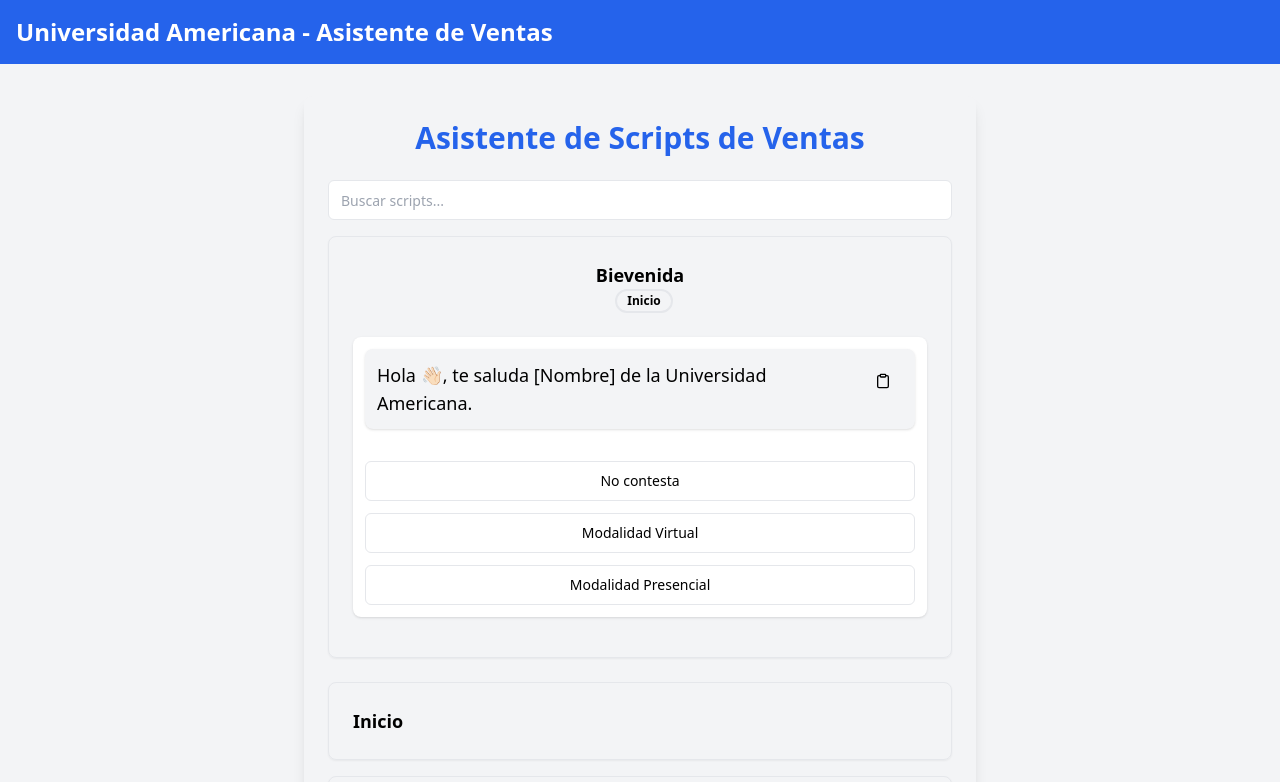
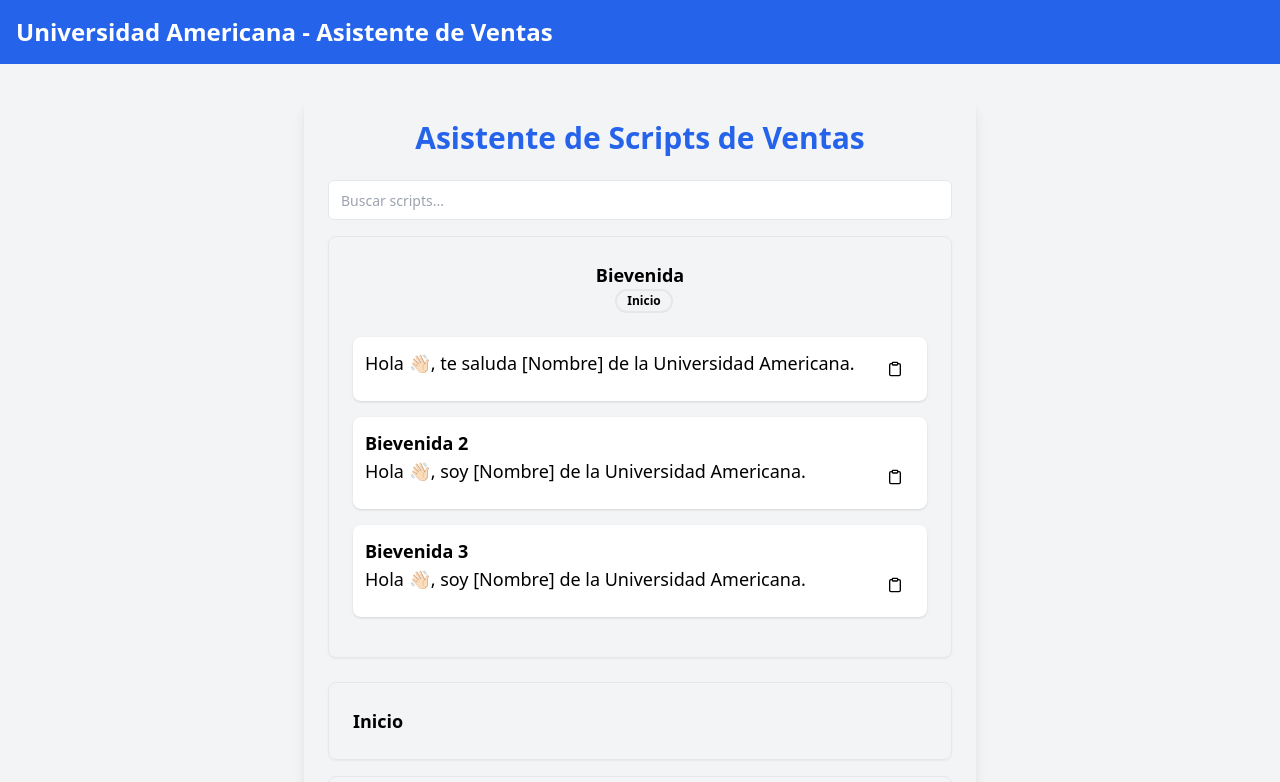
Before and after one commit to janparkio/ua-gd-sales-script-assistant, a Next.js app: page / in a window 1280 px wide. Shown: the top 782 px of the page. Built offline with nearby package versions, Linux system fonts and the light colour scheme.

Commit message:
added Render Messages for Non-Series

```diff
--- a/components/SalesScriptAssistant.tsx
+++ b/components/SalesScriptAssistant.tsx
@@ -70,6 +70,44 @@
   };
 
   const renderMessages = () => {
+    if (!step.series) {
+      const categoryScripts = Object.values(scriptData).filter(script => script.category === step.category);
+      return categoryScripts.map((script, index) => (
+        <div key={index} className="mb-4 p-3 bg-white rounded-lg shadow">
+          {index === 0 ? (
+            <div className="flex justify-between items-start">
+              <ReactMarkdown className="text-lg prose">{script.messages}</ReactMarkdown>
+              <Button
+                variant="ghost"
+                size="icon"
+                onClick={() => copyToClipboard(script.messages)}
+                aria-label="Copiar al portapapeles"
+                className="icon-hover-animation"
+              >
+                <Clipboard className="h-4 w-4" />
+              </Button>
+            </div>
+          ) : (
+            <>
+              <div className="font-bold text-lg">{script.title}</div>
+              <div className="flex justify-between items-start">
+                <ReactMarkdown className="text-lg prose">{script.messages}</ReactMarkdown>
+                <Button
+                  variant="ghost"
+                  size="icon"
+                  onClick={() => copyToClipboard(script.messages)}
+                  aria-label="Copiar al portapapeles"
+                  className="icon-hover-animation"
+                >
+                  <Clipboard className="h-4 w-4" />
+                </Button>
+              </div>
+            </>
+          )}
+        </div>
+      ));
+    }
+
     const messages = Array.isArray(step.messages) ? step.messages : [step.messages];
 
     return (
```
